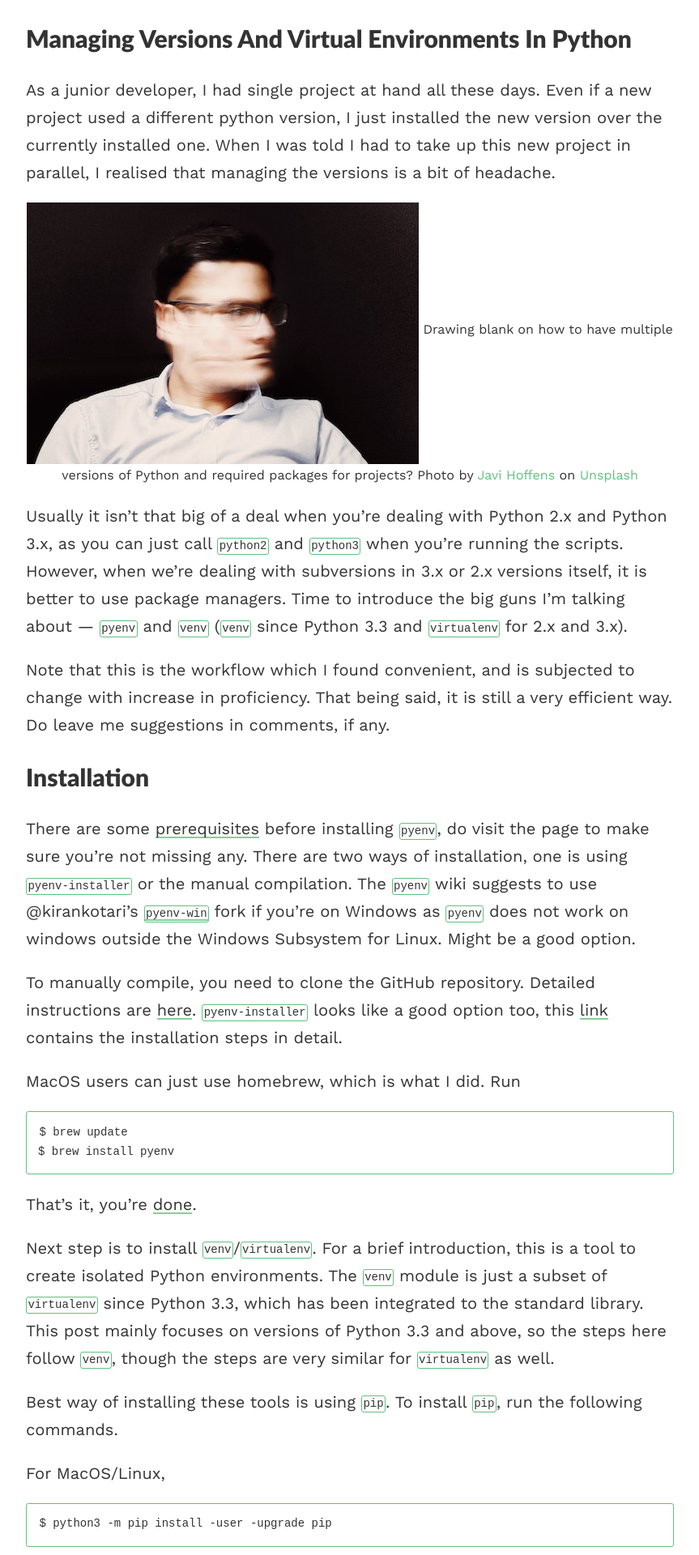
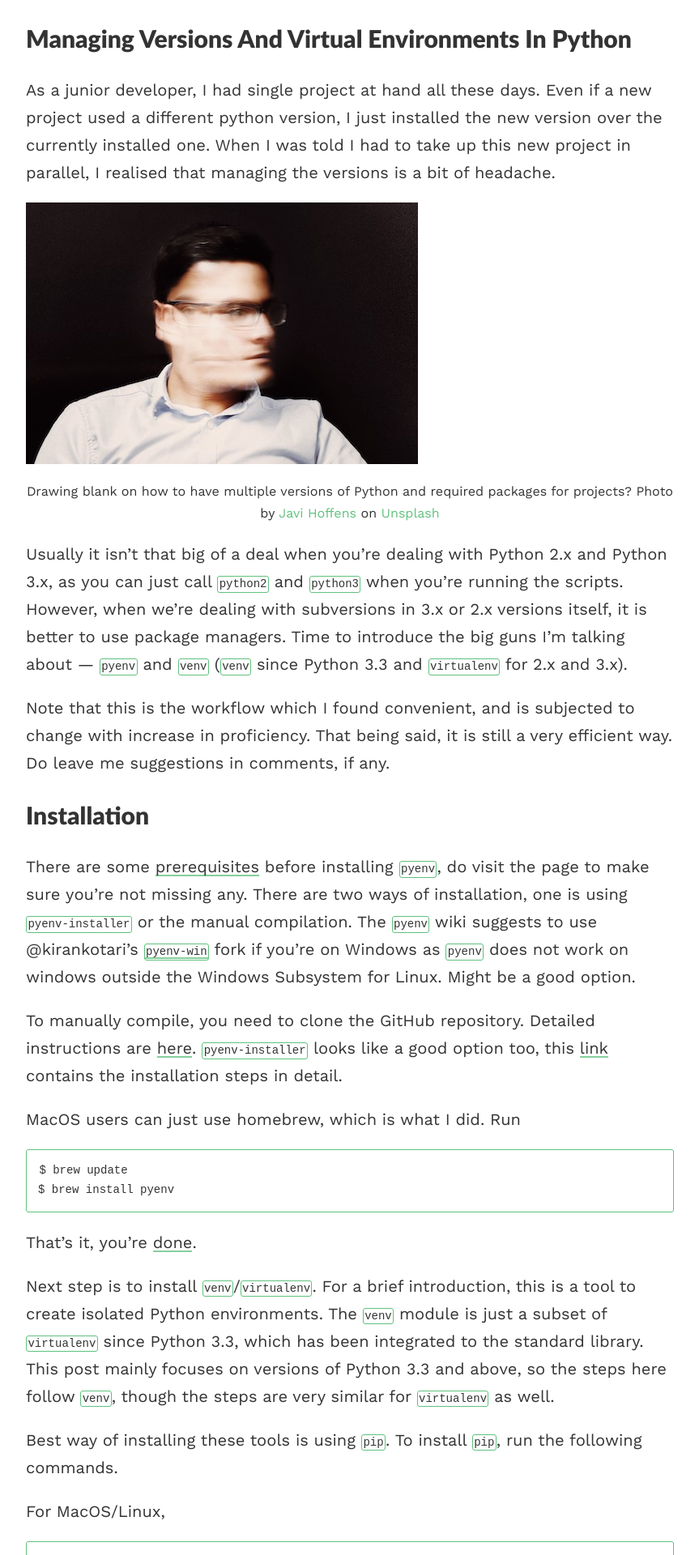
Before and after one commit to avinashbhat/avinashbhat.github.io, a Jekyll site: the page built from _posts/2019-08-30-Managing-Versions-and-Virtual-Environments-in-Python.md, in a window 1280 px wide. Shown: the part 690-2610 px from the top of the page at 81% size, without its empty margins (208-1071 px from the left). Built offline with Jekyll 4.4.1, drawn with Linux system fonts in a browser that asks for light colours; our own code applies the rules of GitHub Pages for plain Markdown files.

Commit message:
Formatting changes

````diff
--- a/_posts/2019-08-30-Managing-Versions-and-Virtual-Environments-in-Python.md
+++ b/_posts/2019-08-30-Managing-Versions-and-Virtual-Environments-in-Python.md
@@ -3,8 +3,8 @@
 
 As a junior developer, I had single project at hand all these days. Even if a new project used a different python version, I just installed the new version over the currently installed one. When I was told I had to take up this new project in parallel, I realised that managing the versions is a bit of headache.
 
+<img src="/images/2019-08-30-01.jpeg" align="middle"/>
 <div style="width:484px height:319px; font-size:80%; text-align:center;">
-	<img src="/images/2019-08-30-01.jpeg" align="middle"/>
 	Drawing blank on how to have multiple versions of Python and required packages for projects? Photo by <a href="https://unsplash.com/@javihoffens?utm_source=medium&amp;utm_medium=referral">Javi Hoffens</a> on <a href="https://unsplash.com?utm_source=medium&amp;utm_medium=referral">Unsplash</a>
 </div>
 
@@ -68,8 +68,8 @@ $ pyenv versions
 ```
 The next step is to activate the specific Python version. There are two ways to do this. One is using the  `pyenv shell`  command, and other by setting the  `$PYENV_VERSION`  variable. First, add  `eval "$(pyenv init -)"`  to the  `.bash_profile`  and source it. This enables  `pyenv`  to add the Python version to the path. For the second step, either you can run  `$ export PYENV_VERSION=<version_number>`  or  `$ pyenv shell <version_number>`, both do the same job. You can verify that the Python version chosen is active by starting your IDLE.
 
+<img src="/images/2019-08-30-02.png" align="middle"/>
 <div style="width:484px height:319px; font-size:80%; text-align:center;">
-	<img src="/images/2019-08-30-02.png" align="middle"/>
 	Changing Python versions using pyenv shell
 </div>
 
````
